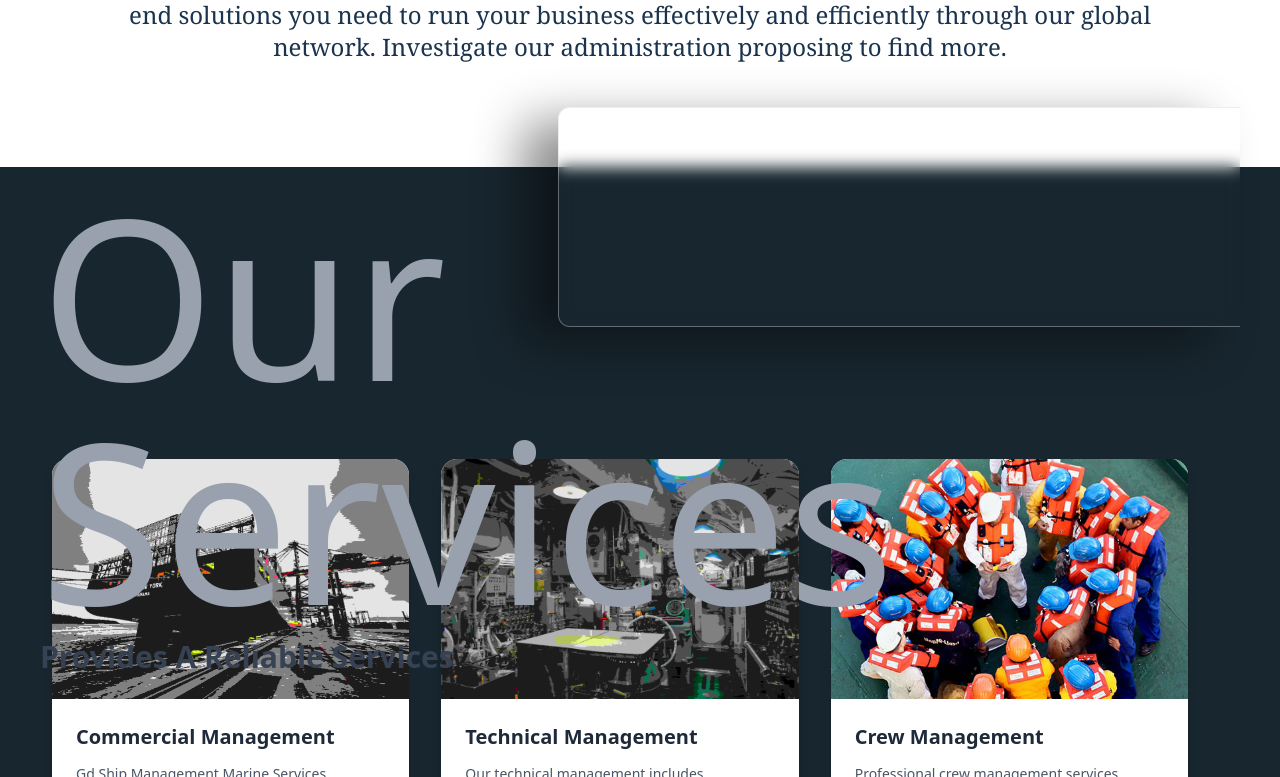
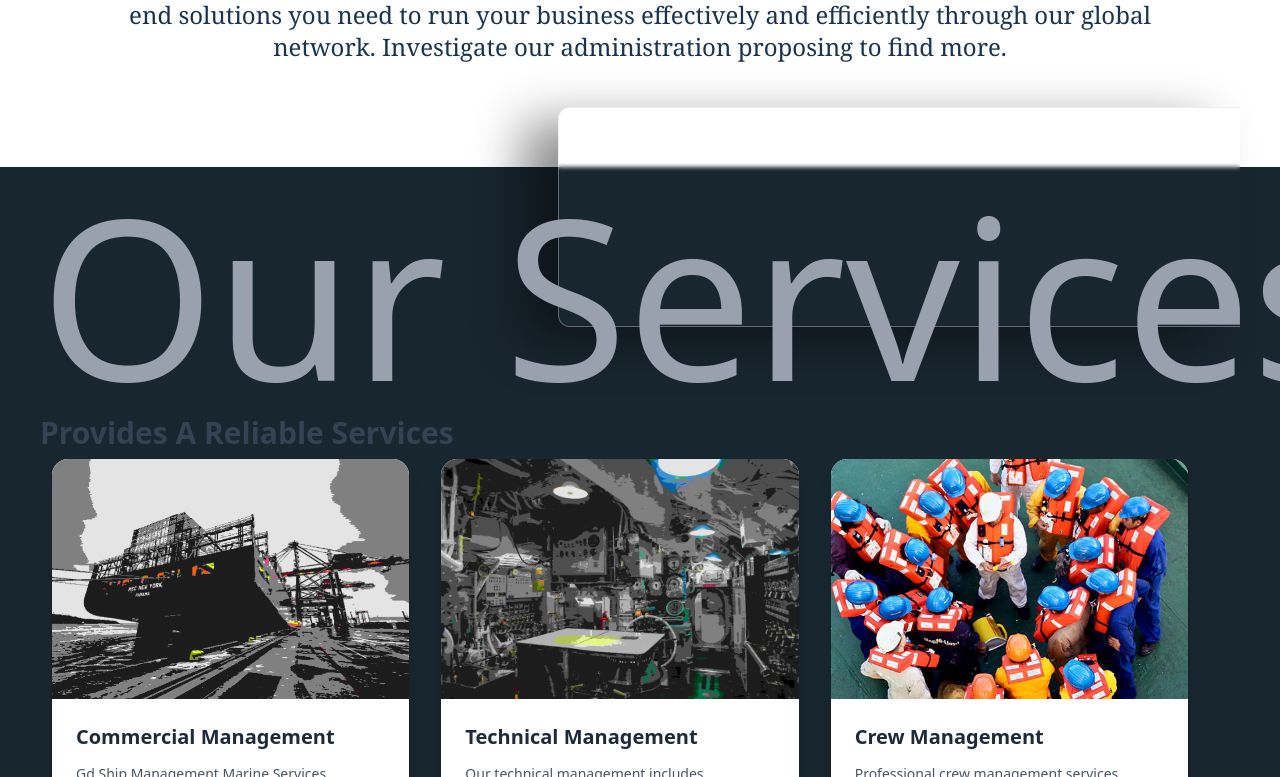
Before and after one commit to lokeshbhaskar/gdshipmanagement, a React (Vite) app: page / in a window 1280 px wide. Shown: the part 1823-2600 px from the top of the page. Built offline with nearby package versions, Linux system fonts and the light colour scheme.

Commit message:
feat:fixed rectangular div position

```diff
--- a/src/components/Footer.jsx
+++ b/src/components/Footer.jsx
@@ -9,7 +9,7 @@ import { FiMail, FiPhone, FiMapPin } from "react-icons/fi";
 
 const Footer = () => {
   return (
-    <footer className="-mt-20 w-full bg-[#1A1D2B] text-gray-300 pt-26 pb-8 px-6 md:px-16 lg:px-20">
+    <footer className="mt-0 w-full bg-[#1A1D2B] text-gray-300 pt-26 pb-8 px-6 md:px-16 lg:px-20">
       {/* Top Section */}
       <div className="grid grid-cols-1 md:grid-cols-4 gap-12 pb-12 border-b border-white/10">
         {/* About Section */}
--- a/src/components/home/Service.jsx
+++ b/src/components/home/Service.jsx
@@ -7,8 +7,20 @@ const Service = () => {
   return (
 
     <div className="w-full relative py-0 flex flex-col items-end pr-3 md:pr-10">
-      <div className="w-[90%] sm:w-[85%] md:w-[65%] xl:w-[55%] h-32 sm:h-40 md:h-38 xl:h-55 border-t border-l border-b border-gray-300/40 rounded-l-xl backdrop-blur-sm -mt-8 sm:-mt-10 md:mt-5 xl:-mt-15 shadow-[-35px_15px_50px_rgba(0,0,0,0.45)] " ></div>
-      <div className="absolute top-12 md:top-4 left-1/2 -translate-x-1/2 md:left-10 md:translate-x-0 text-center md:text-left"> <h1 className="text-4xl sm:text-6xl md:text-8xl xl:text-[14rem] text-gray-400 leading-none"> Our Services </h1> <h2 className="text-md sm:text-xl md:text-3xl font-semibold text-gray-700 mt-2"> Provides A Reliable Services </h2> </div>
+      <div
+        className="
+    w-[90%] sm:w-[85%] md:w-[65%] xl:w-[55%]
+    h-32 sm:h-40 md:h-38 xl:h-55
+    rounded-l-xl
+    backdrop-blur-[2px]
+    border-t border-l border-b border-gray-300/40
+
+    mt-6 sm:mt-10 md:mt-5 xl:-mt-15
+
+    shadow-[-35px_15px_50px_rgba(0,0,0,0.45)]
+  "
+      ></div>
+      <div className="absolute top-12 md:top-4 left-1/2 -translate-x-1/2 md:left-10 md:translate-x-0 text-center md:text-left"> <h1 className="text-4xl sm:text-6xl md:text-8xl xl:text-[14rem] text-gray-400 leading-none whitespace-nowrap w-max"> Our Services </h1> <h2 className="text-md sm:text-xl md:text-3xl font-semibold text-gray-700 mt-2"> Provides A Reliable Services </h2> </div>
       <div className="p-5 md:p-13 space-y-10 w-full mt-20"> <div className="grid md:grid-cols-3 gap-8">
         <div className="group bg-white rounded-2xl overflow-hidden shadow-lg hover:shadow-2xl transition duration-500">
           <img
```
